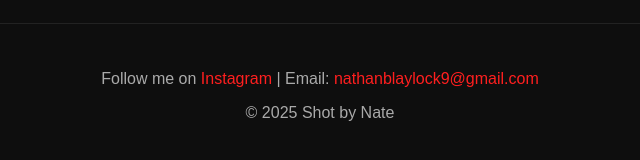
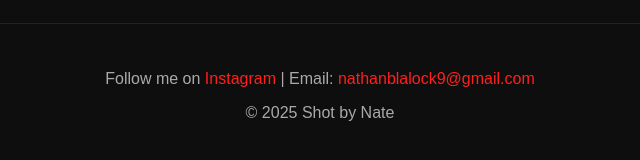
Before and after one commit to danebla/shot-by-nate, a plain HTML site: page index.html in a window 1280 px wide. Shown: the part 2621-2781 px from the top of the page, 320-960 px from the left. Drawn offline with Linux system fonts and the light colour scheme.

Commit message:
Update index.html

```diff
--- a/index.html
+++ b/index.html
@@ -131,7 +131,7 @@
   </section>
 
   <footer>
-    <p>Follow me on <a href="https://instagram.com/shaw__by__nate__" target="_blank">Instagram</a> | Email: <a href="mailto:nathanblalock9@gmail.com">nathanblaylock9@gmail.com</a></p>
+    <p>Follow me on <a href="https://instagram.com/shaw__by__nate__" target="_blank">Instagram</a> | Email: <a href="mailto:nathanblalock9@gmail.com">nathanblalock9@gmail.com</a></p>
     <p>&copy; 2025 Shot by Nate</p>
   </footer>
 </body>
```
